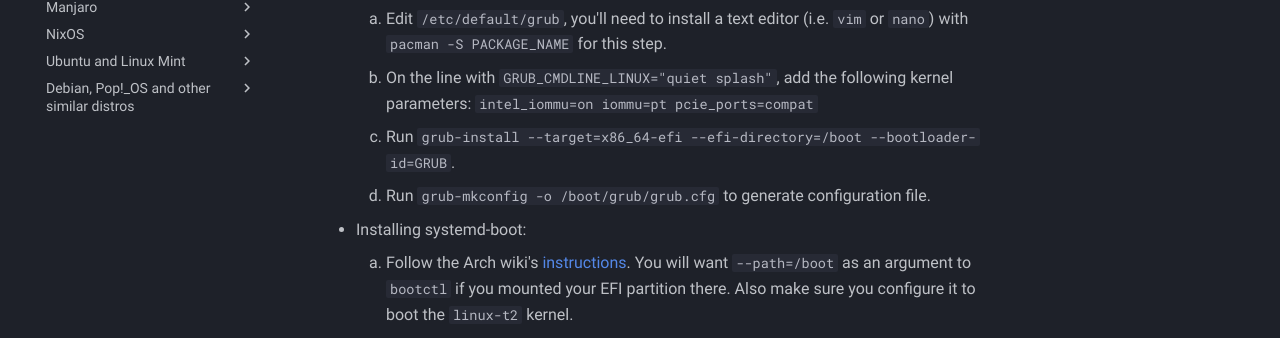
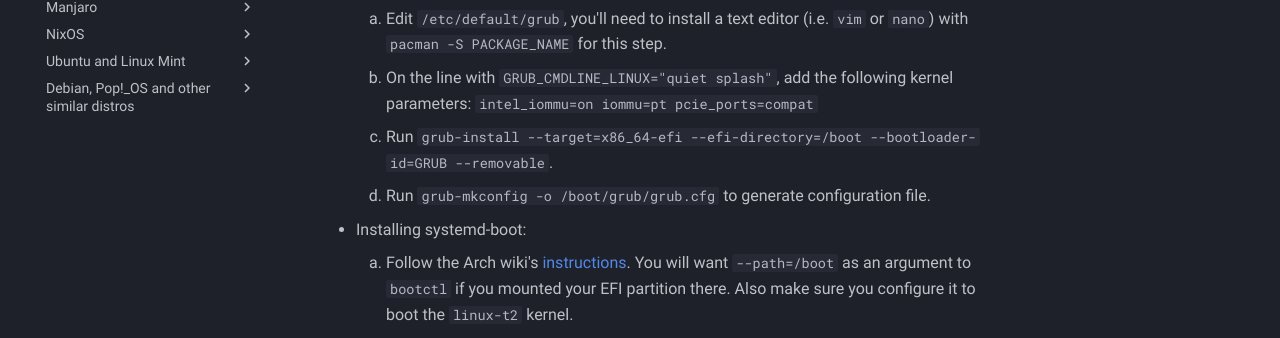
Before and after one commit to t2linux/wiki, an MkDocs documentation site: the page built from docs/distributions/arch/installation.md, in a window 1280 px wide and 900 px high, scrolled down 1282 px. Shown: the part 290-628 px from the top of the window. Built offline with MkDocs 1.6.1 and Material for MkDocs 9.7.7, drawn with Linux system fonts in a browser that asks for light colours; comment, search, counter and statistics services are not loaded.

Commit message:
Add back --removable

```diff
--- a/docs/distributions/arch/installation.md
+++ b/docs/distributions/arch/installation.md
@@ -53,7 +53,7 @@ You will need:
 
         1. Edit `/etc/default/grub`, you'll need to install a text editor (i.e. `vim` or `nano`) with `pacman -S PACKAGE_NAME` for this step.
         2. On the line with `GRUB_CMDLINE_LINUX="quiet splash"`, add the following kernel parameters: `intel_iommu=on iommu=pt pcie_ports=compat`
-        3. Run `grub-install --target=x86_64-efi --efi-directory=/boot --bootloader-id=GRUB`.
+        3. Run `grub-install --target=x86_64-efi --efi-directory=/boot --bootloader-id=GRUB --removable`.
         4. Run `grub-mkconfig -o /boot/grub/grub.cfg` to generate configuration file.
 
     -   Installing systemd-boot:
```
